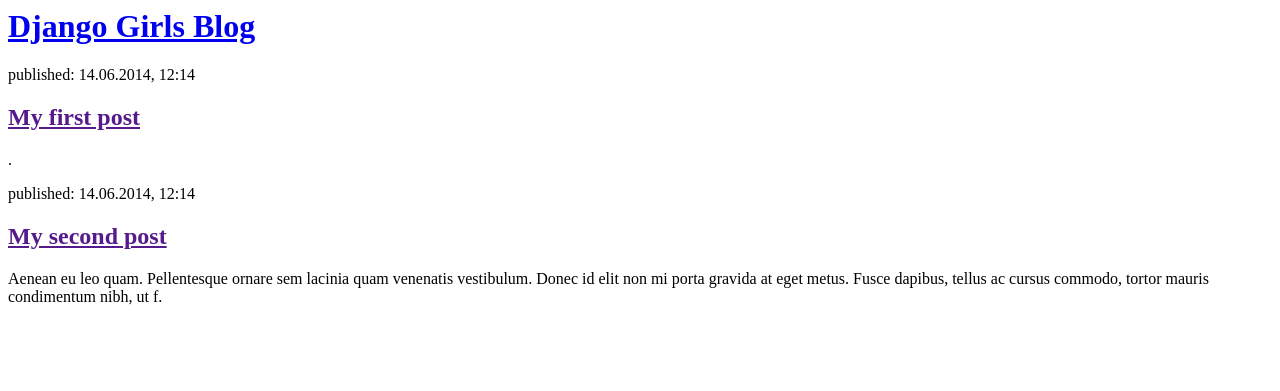
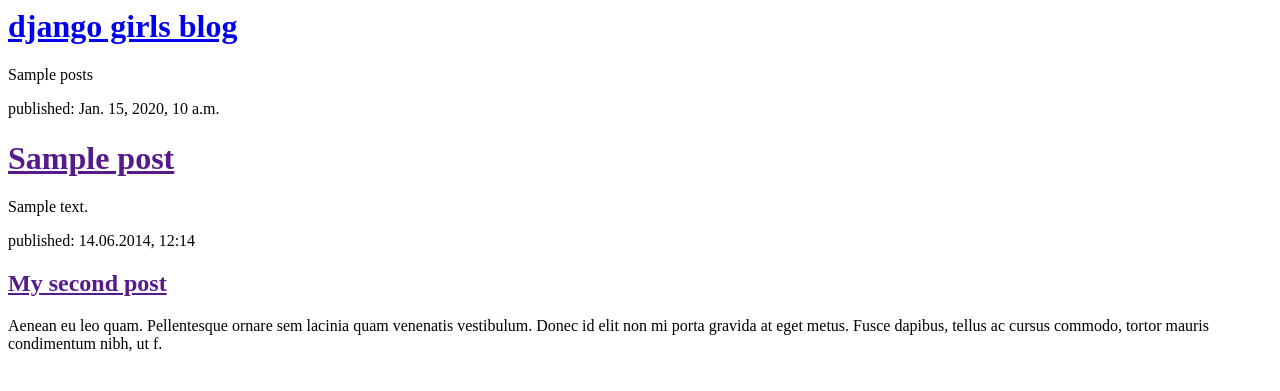
Before and after one commit to pravalikavis/my-first-blog, a Django app: template blog/templates/blog/post_list.html in a window 1280 px wide. Shown: the top 391 px of the page. Run offline with Django 3.2, Linux system fonts and the light colour scheme; the template is opened without the code that fills it: most values are stand-ins (such as "Sample title", 1, 10 or a date in 2020).

Commit message:
modified template

```diff
--- a/blog/templates/blog/post_list.html
+++ b/blog/templates/blog/post_list.html
@@ -4,13 +4,17 @@
     </head>
     <body>
         <div>
-            <h1><a href="/">Django Girls Blog</a></h1>
+            <h1><a href="/">django girls blog</a></h1>
         </div>
 
         <div>
-            <p>published: 14.06.2014, 12:14</p>
-            <h2><a href="">My first post</a></h2>
-            <p>.</p>
+{% for posts in posts %}
+            {{ posts }}
+<p>published: {{ post.published_date }}</p>
+        <h1><a href="">{{ post.title }}</a></h1>
+        <p>{{ post.text|linebreaksbr }}</p>
+
+{% endfor %}
         </div>
 
         <div>
--- a/blog/views.py
+++ b/blog/views.py
@@ -1,5 +1,7 @@
 from django.shortcuts import render
+from django.utils import timezone
+from .models import Post
 
-# Create your views here.
 def post_list(request):
-    return render(request, 'blog/post_list.html', {})
+    posts = Post.objects.filter(published_date__lte=timezone.now()).order_by('published_date')
+    return render(request, 'blog/post_list.html', {'posts': posts})
```
